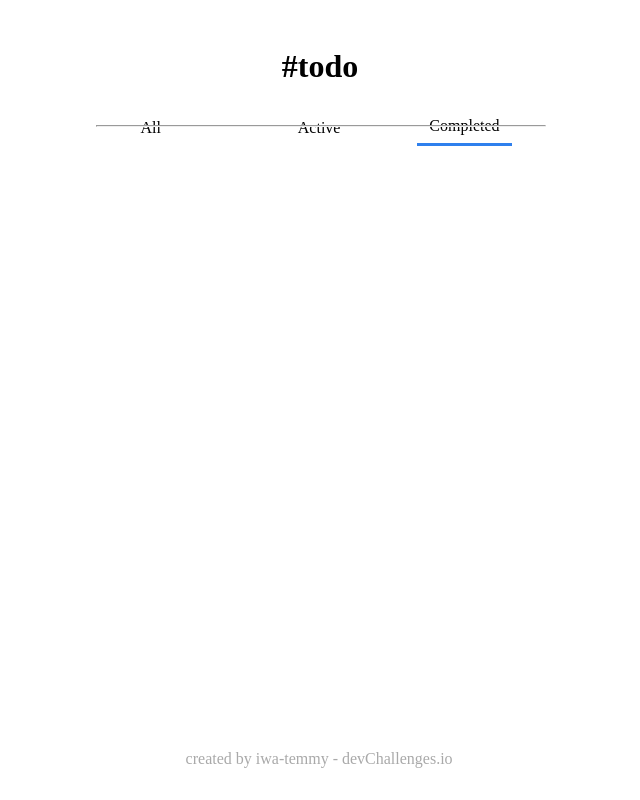
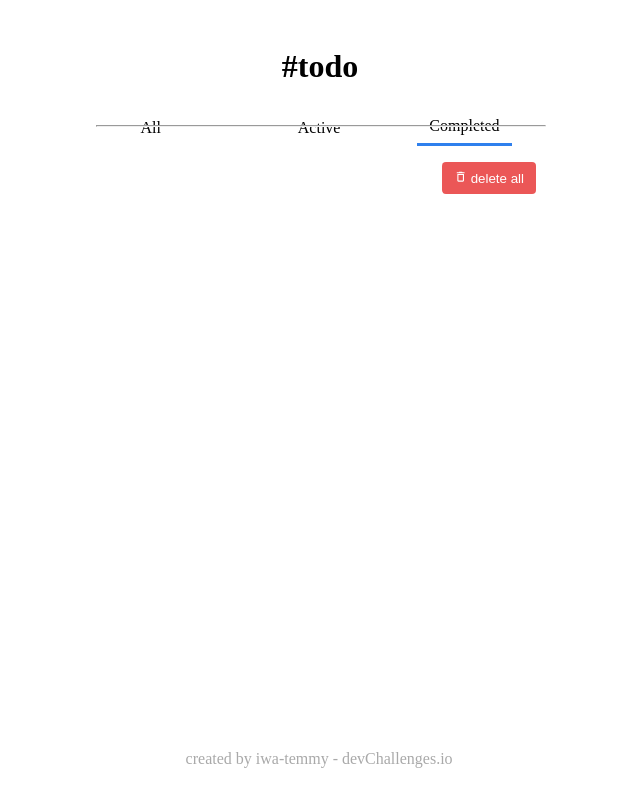
Before and after one commit to iwa-temmy/todo-app, a React (Create React App) app: page / in a window 1280 px wide. Both pictures are taken after a click on the element "Completed". Shown: the whole page, without its empty margins (320-960 px from the left). Built offline with nearby package versions, Linux system fonts and the light colour scheme.

Commit message:
todo list app completed with a bug

```diff
--- a/src/App.css
+++ b/src/App.css
@@ -67,7 +67,7 @@ main .item-completed {
   align-items: center;
   justify-content: space-between;
   margin: 1rem 0;
-  padding: 1rem;
+  padding: 0 1rem;
 }
 
 main .item-completed span {
--- a/src/App.js
+++ b/src/App.js
@@ -1,4 +1,4 @@
-import React, { useState, useEffect, useCallback } from 'react';
+import React, { useState } from 'react';
 import './App.css';
 import Item from './components/Item';
 import Tabs from './components/Tabs';
@@ -7,36 +7,32 @@ import AddTask from './components/AddTask';
 function App() {
   const [currentTab, setcurrentTab] = useState("all");
   const [title, settitle] = useState("")
-  const [tasks, settasks] = useState();
 
   const onTextChange = e => {
     settitle(e.target.value)
   }
-  const addTask = useCallback((e) => {
+  const addTask = (e) => {
     e.preventDefault();
-    const newTasks = [...tasks, { title: title, state: "active" }]
+    const newTasks = [...localData, { title: title, state: "active" }]
     localStorage.setItem("tasks", JSON.stringify(newTasks));
     settitle("")
-  }, [title, tasks])
+  };
   const completeTask = (index) => {
-    const newTasks = [...tasks];
+    const newTasks = [...localData];
     newTasks[index].state = 'completed';
     localStorage.setItem("tasks", JSON.stringify(newTasks));
   }
   const deleteTask = (index) => {
-    const newTasks = [...tasks];
+    const newTasks = [...localData];
     newTasks.splice(index, 1);
     localStorage.setItem("tasks", JSON.stringify(newTasks));
   }
   const deleteAllTasks = () => {
-    const completedTasks = tasks.filter(task => task.state !== 'completed');
+    const completedTasks = localData.filter(task => task.state !== 'completed');
     localStorage.setItem("tasks", JSON.stringify(completedTasks));
   }
-  useEffect(() => {
-    const local = localStorage.getItem("tasks");
-    const localData = JSON.parse(local) === null ? [] : JSON.parse(local);
-    settasks(() => localData);
-  }, [])
+  const local = localStorage.getItem("tasks");
+  const localData = JSON.parse(local) === null ? [] : JSON.parse(local);
   return (
     <div className="App">
       <h1>#todo</h1>
@@ -44,7 +40,7 @@ function App() {
         <Tabs currentTab={currentTab} setcurrentTab={setcurrentTab} />
         <hr className="horizontal-line" />
         <AddTask AddTask={addTask} onTextChange={onTextChange} title={title} currentTab={currentTab} />
-        <Item tasks={tasks} CompleteTask={completeTask} currentTab={currentTab} DeleteTask={deleteTask} deleteAllTasks={deleteAllTasks} />
+        <Item tasks={localData} CompleteTask={completeTask} currentTab={currentTab} DeleteTask={deleteTask} deleteAllTasks={deleteAllTasks} />
       </main>
       <footer>
         <p>created by iwa-temmy - devChallenges.io</p>
--- a/src/components/Item.js
+++ b/src/components/Item.js
@@ -26,11 +26,11 @@ const Item = (props) => {
                 </div>
                 <span onClick={DeleteTask} className="delete"><MdIcons.MdOutlineDeleteOutline /></span>
               </div>
-              <div className="delete-all">
-                <button onClick={deleteAllTasks}><MdIcons.MdOutlineDeleteOutline /> delete all</button>
-              </div>
             </div>
           ))}
+          <div className="delete-all">
+            <button onClick={deleteAllTasks}><MdIcons.MdOutlineDeleteOutline /> delete all</button>
+          </div>
         </>)
         :
         ""}
```
